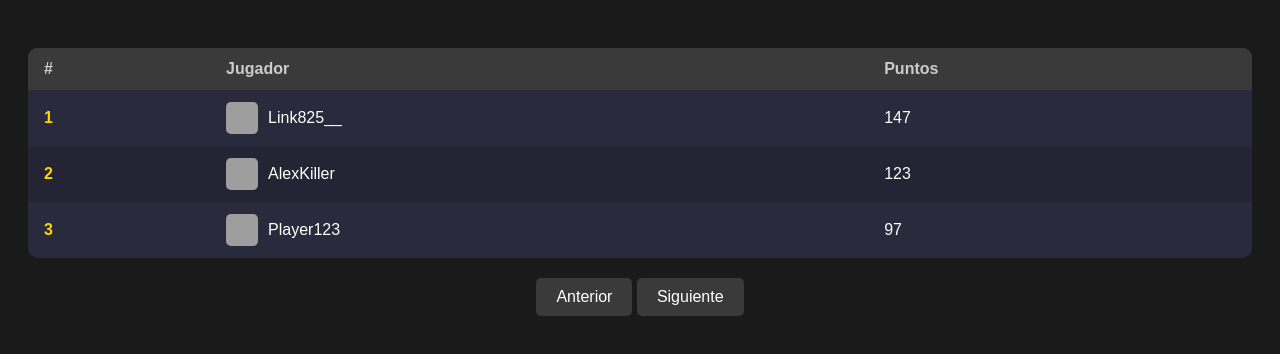
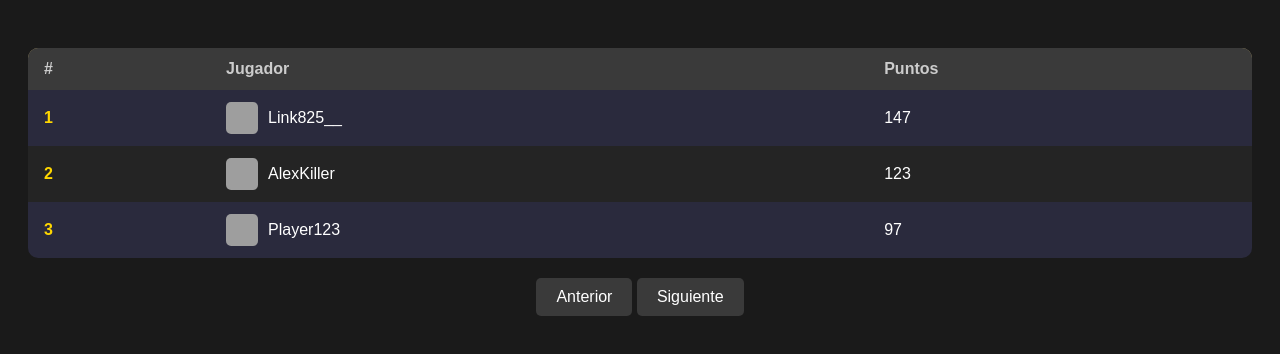
Before and after one commit to konozca-david-vilar/leaderboard, a plain HTML site: page index.html in a window 1280 px wide. In both pictures the pointer is over the element 640 px from the left and 69 px from the top of the page. Drawn offline with Linux system fonts and the light colour scheme; grey boxes are pictures that could not be loaded.

Commit message:
Update index.html

```diff
--- a/index.html
+++ b/index.html
@@ -9,14 +9,14 @@
     table { width: 100%; border-collapse: collapse; margin-top: 20px; background-color: #2a2a3d; border-radius: 10px; overflow: hidden; }
     th, td { padding: 12px 16px; text-align: left; }
     th { background-color: #3a3a3a; color: #ccc; }
-    tr:nth-child(even) { background-color: #242435; }
-    tr:hover { background-color: #3e3e5e; }
+    tr:nth-child(even) { background-color: #242424; }
+    tr:hover { background-color: #a89758; }
     .player-info { display: flex; align-items: center; gap: 10px; }
     .avatar { border-radius: 5px; }
     .rank { font-weight: bold; color: gold; }
     #pagination-controls { text-align: center; margin-top: 20px; }
     button { padding: 10px 20px; font-size: 16px; background-color: #3a3a3a; color: white; border: none; border-radius: 5px; cursor: pointer; }
-    button:hover { background-color: #4b4b66; }
+    button:hover { background-color: #a89758; }
   </style>
 </head>
 <body>
```
